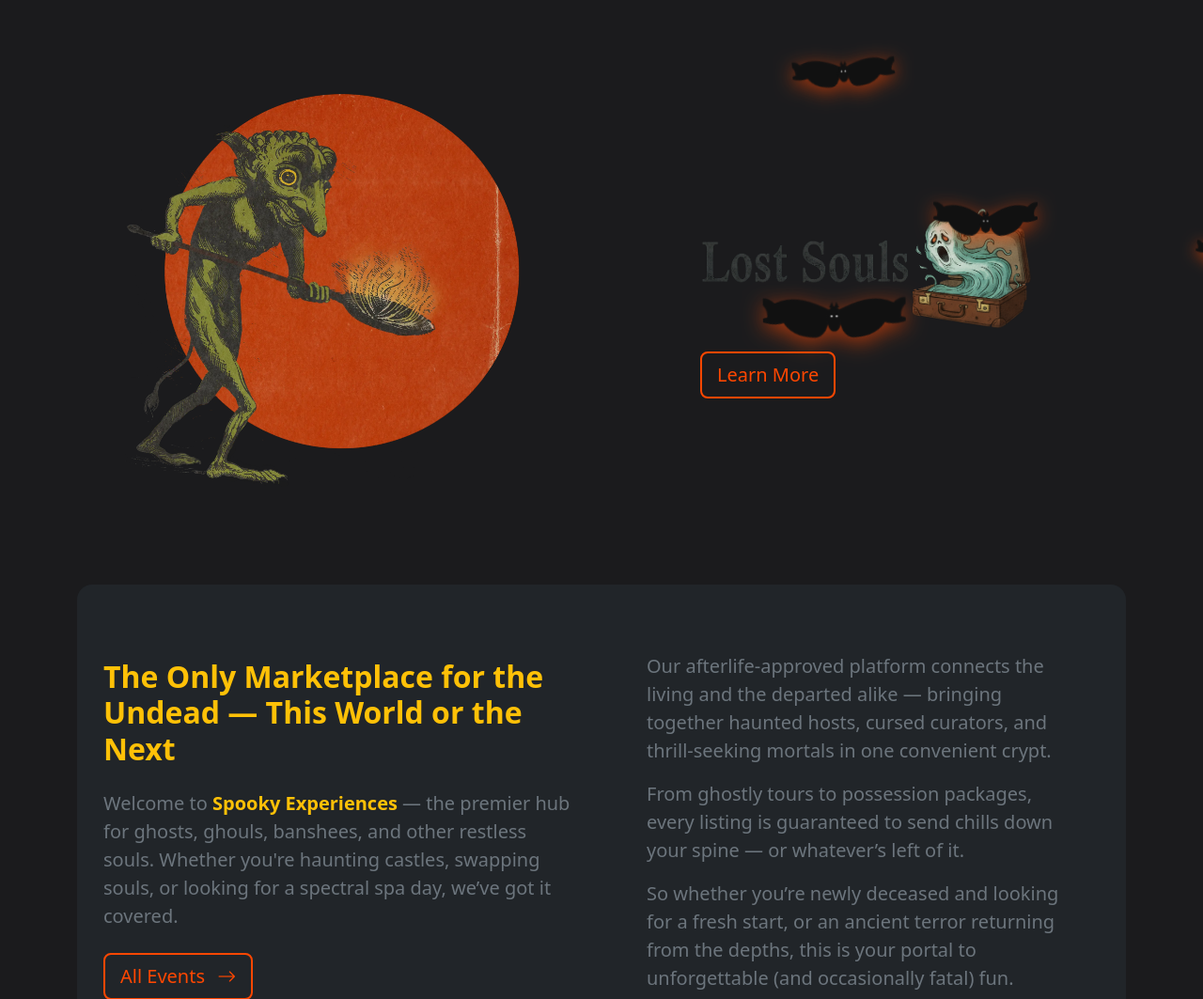
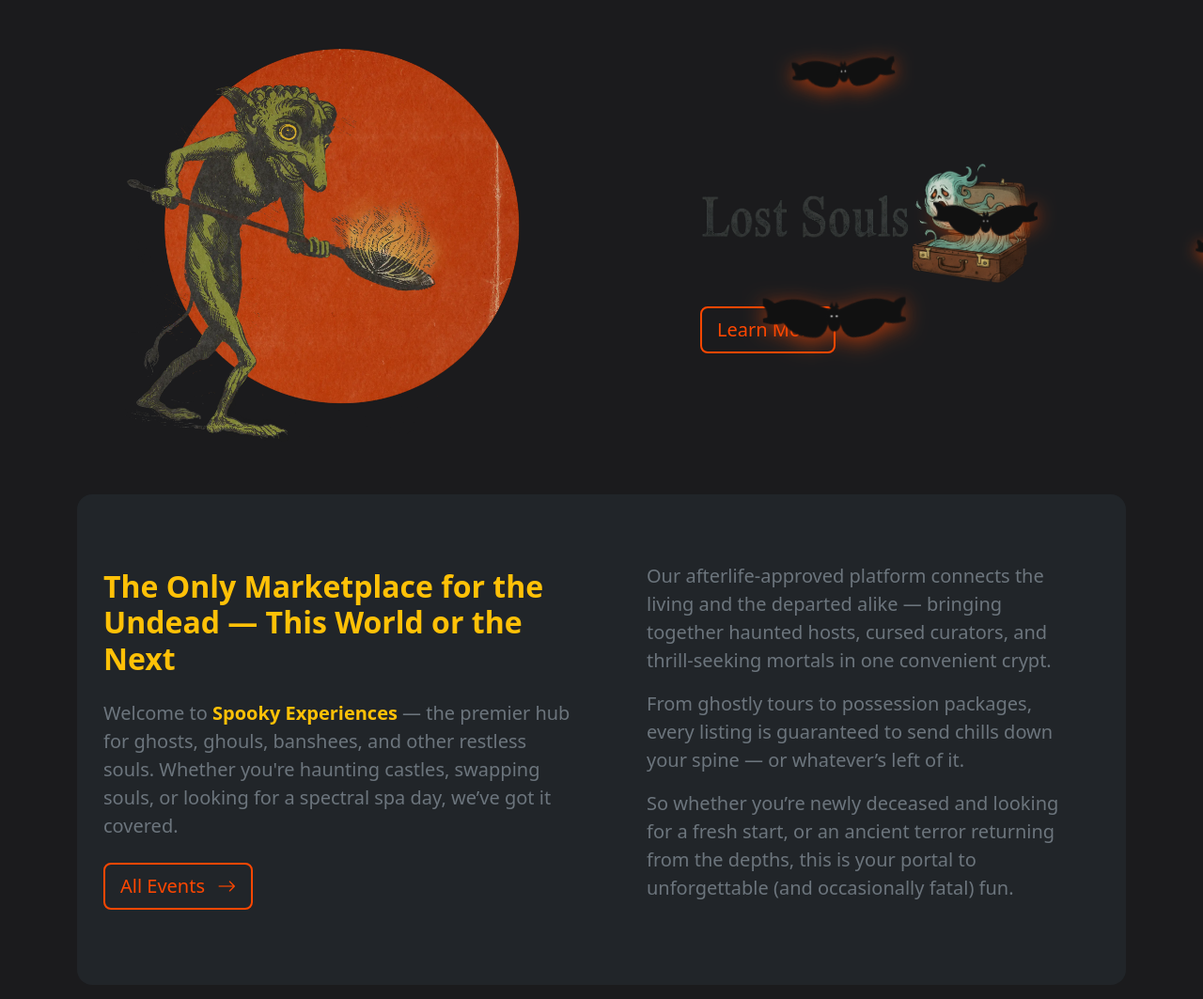
Before and after one commit to petedanielsmith/HalloweenHackathon2025, a Django app: page / in a window 1280 px wide. Shown: the part 85-1148 px from the top of the page at 94% size. Run offline with Django 5.2, Linux system fonts and the light colour scheme; some web fonts are replaced.

Commit message:
remove margin at top of home page

```diff
--- a/events/templates/events/home.html
+++ b/events/templates/events/home.html
@@ -5,7 +5,7 @@ Home • Spooky Experiences
 {% endblock %}
 
 {% block content %}
-<section class="position-relative text-light py-5 py-md-6">
+<section class="position-relative text-light">
 
   <!-- Foreground Content -->
   <div class="container-fluid position-relative" style="z-index: 10;">
```
